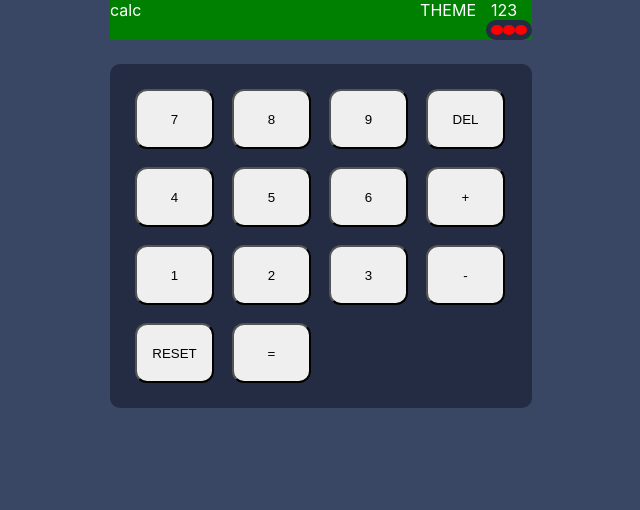
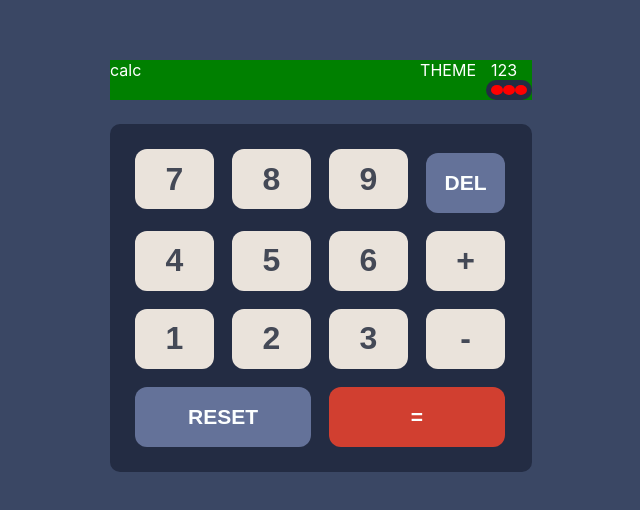
Before and after one commit to JesusEmmanuelPonce/calculator, a React (Create React App) app: page / in a window 1280 px wide. Shown: the top 510 px of the page, without its empty margins (319-959 px from the left). Built offline with nearby package versions, Linux system fonts and the light colour scheme.

Commit message:
style option

```diff
--- a/src/pages/Calculator/Calculator.jsx
+++ b/src/pages/Calculator/Calculator.jsx
@@ -35,7 +35,7 @@ const Calculator = () => {
                         <button>7</button>
                         <button>8</button>
                         <button>9</button>
-                        <button>DEL</button>
+                        <button className="option">DEL</button>
                     </div>
                     <div className="row">
                         <button>4</button>
@@ -50,8 +50,8 @@ const Calculator = () => {
                         <button>-</button>
                     </div>
                     <div className="row">
-                        <button>RESET</button>
-                        <button>=</button>
+                        <button className="option s-big">RESET</button>
+                        <button className="equal">=</button>
                     </div>
                 </div>
             </div>
--- a/src/pages/Calculator/styles.scss
+++ b/src/pages/Calculator/styles.scss
@@ -1,6 +1,6 @@
 .calc__main{
     background: #3a4764;
-    min-height: 100vh;
+    height: 100vh;
     padding: 0;
     width: 100%;
 
@@ -9,6 +9,7 @@
 
     &-wrapper{
         height: 90px;
+        margin-top: 60px;
         width: 422px;
 
         &-header{
@@ -67,7 +68,13 @@
                 }
 
                 button{
+                    background: #eae3db;
                     border-radius: 12px;
+                    border: none;
+                    color: #444956;
+                    cursor: pointer;
+                    font-size: 32px;
+                    font-weight: 700;
                     height: 60px;
                     margin-right: 18px;
                     width: 79px;
@@ -77,6 +84,22 @@
                     }
                 }
 
+                .option{
+                    background: #647299;
+                    color: #fcffff;
+                    font-size: 21px;
+                }
+
+                .s-big{
+                    width: 176px;
+                }
+
+                .equal{
+                    background: #d13f30;
+                    color: #fcffff;
+                    font-size: 21px;
+                    width: 176px;
+                }
             }
         }
     }
```
